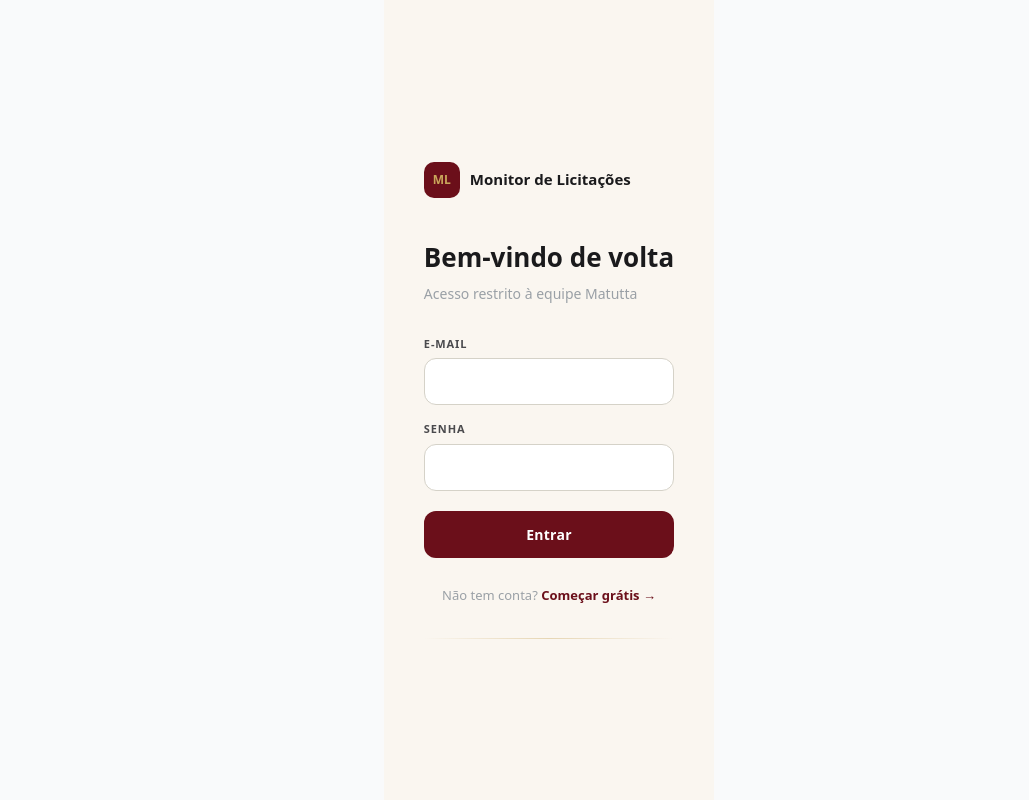
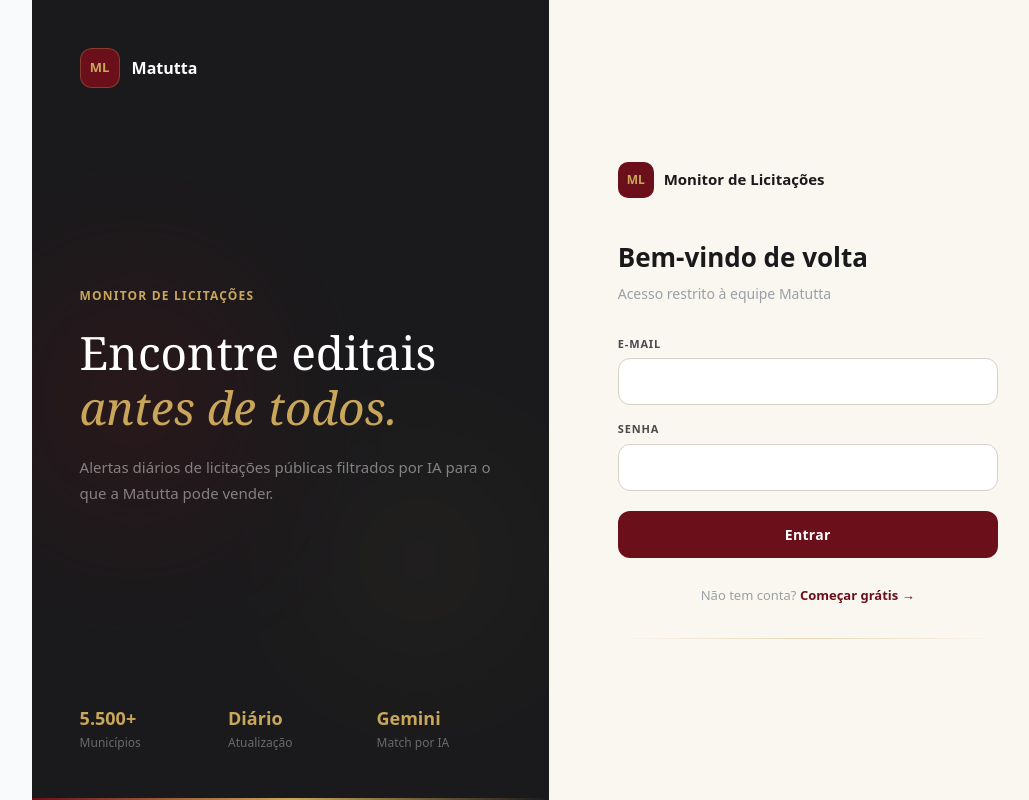
Before and after one commit to matuttamf/monitor-licitacoes, a Next.js app: page /login in a window 1280 px wide. Shown: the whole page, without its empty margins (91-1120 px from the left). Built offline with nearby package versions, Linux system fonts and the light colour scheme.

Commit message:
fix: painel esquerdo do login visível (display: flex)

```diff
--- a/app/(auth)/login/page.tsx
+++ b/app/(auth)/login/page.tsx
@@ -31,8 +31,7 @@ export default function LoginPage() {
     <div style={{ minHeight: '100vh', display: 'flex', fontFamily: 'system-ui, sans-serif' }}>
 
       {/* Painel esquerdo */}
-      <div style={{ display: 'none', width: '50%', flexDirection: 'column', justifyContent: 'space-between', padding: '48px', background: '#1A1A1C', position: 'relative', overflow: 'hidden' }}
-        className="left-panel">
+      <div style={{ display: 'flex', width: '50%', flexDirection: 'column', justifyContent: 'space-between', padding: '48px', background: '#1A1A1C', position: 'relative', overflow: 'hidden' }}>
         <div style={{ position: 'absolute', top: '20%', left: '-10%', width: '60%', height: '60%', background: 'radial-gradient(circle, #6B0F1A 0%, transparent 70%)', filter: 'blur(60px)', opacity: 0.25 }} />
         <div style={{ position: 'absolute', bottom: '10%', right: '5%', width: '40%', height: '40%', background: 'radial-gradient(circle, #C9A65A 0%, transparent 70%)', filter: 'blur(80px)', opacity: 0.1 }} />
 
```
